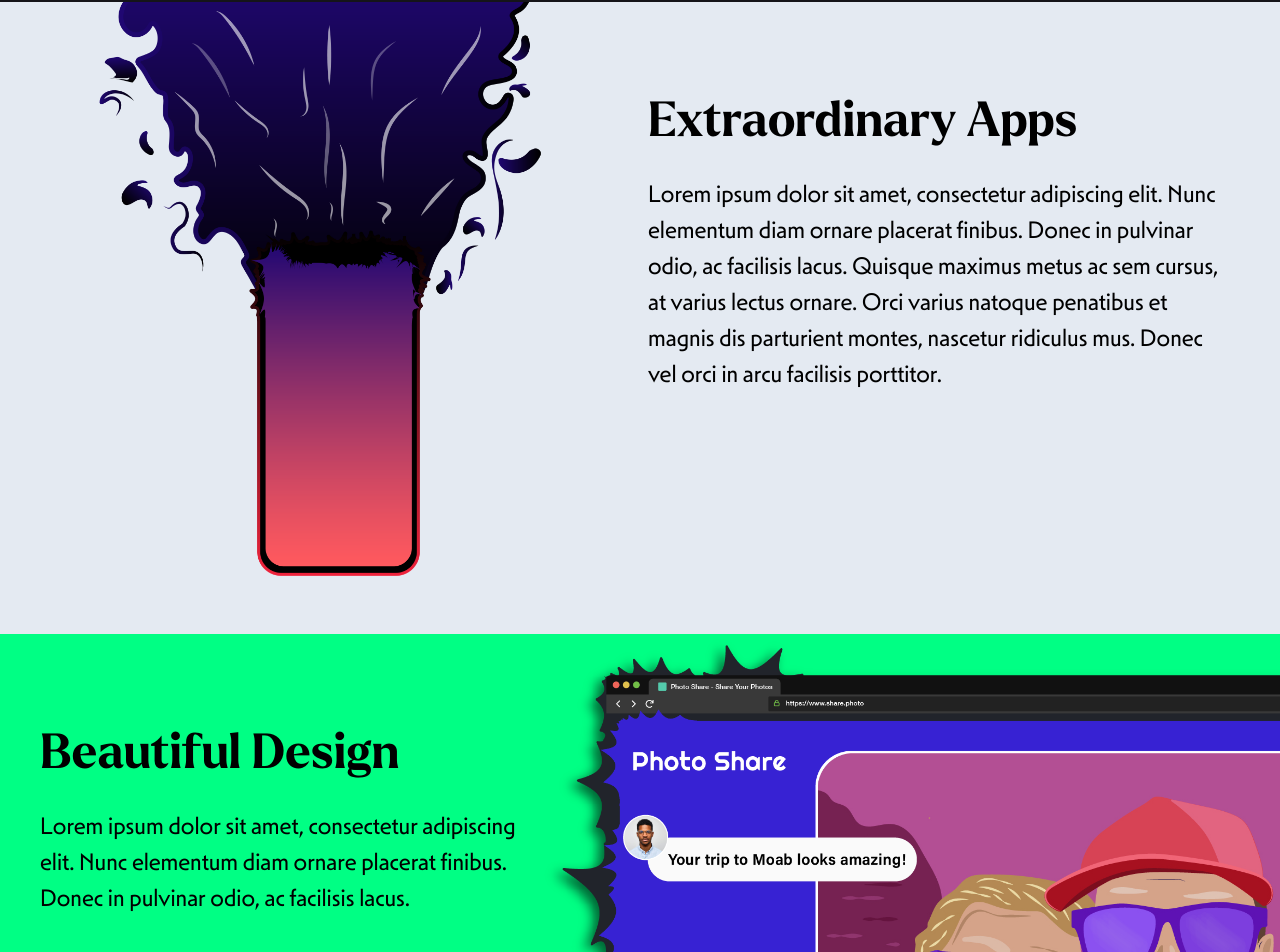
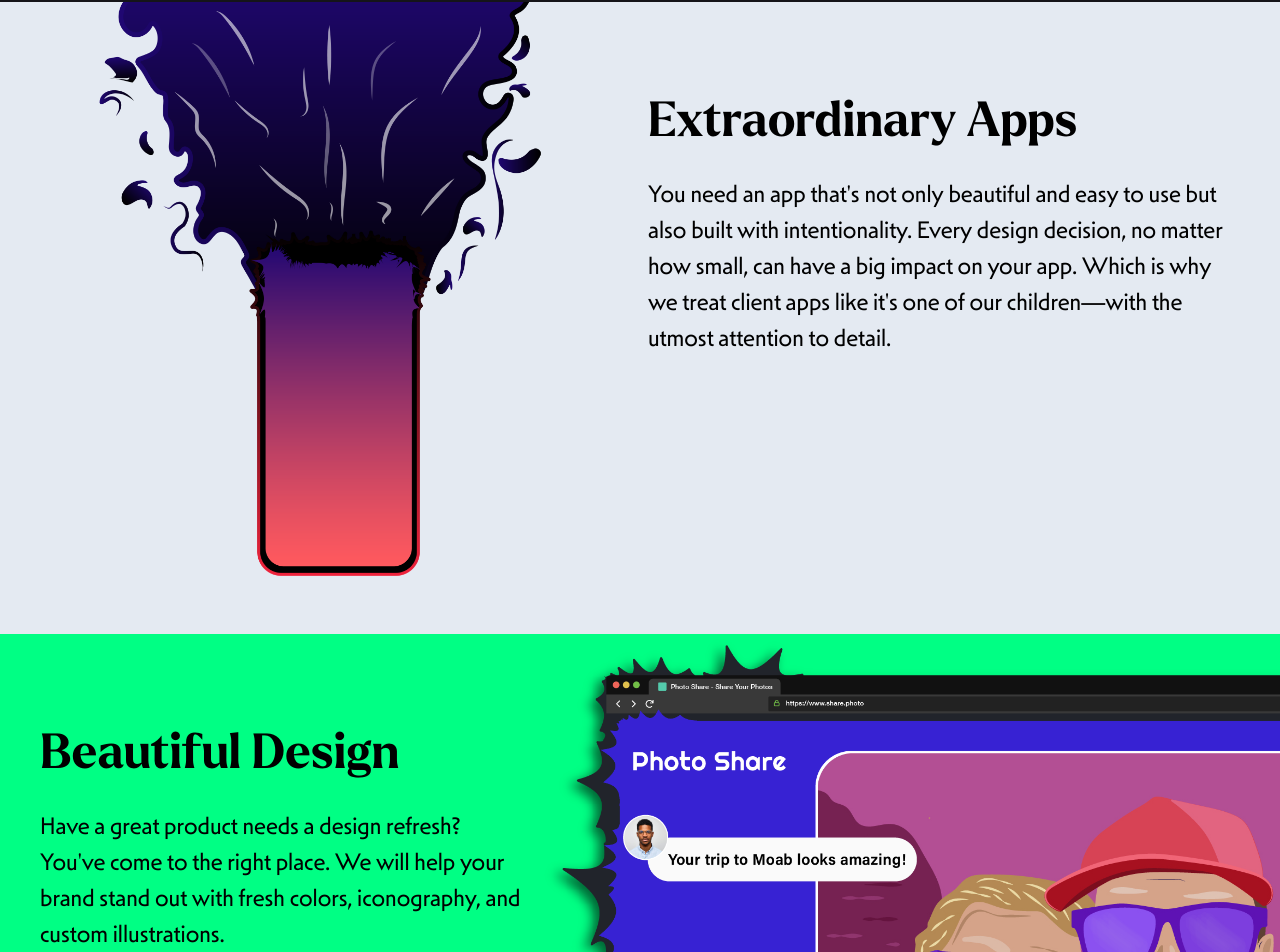
Before and after one commit to sudo-digital/sudo-digital, a React (Create React App) app: page / in a window 1280 px wide. Shown: the part 678-1630 px from the top of the page. Built offline with nearby package versions, Linux system fonts and the light colour scheme.

Commit message:
redesign v1.1

```diff
--- a/src/pages/HomeTwo.js
+++ b/src/pages/HomeTwo.js
@@ -49,7 +49,7 @@ class HomeTwo extends React.Component {
             </div>
             <div className='col-md-6 col-xs-12 left-text-md center-text-xs'>
               <h2 className='type-larken p-t-3-md p-t-0-xs'>Extraordinary Apps</h2>
-              <p className='lg'>Lorem ipsum dolor sit amet, consectetur adipiscing elit. Nunc elementum diam ornare placerat finibus. Donec in pulvinar odio, ac facilisis lacus. Quisque maximus metus ac sem cursus, at varius lectus ornare. Orci varius natoque penatibus et magnis dis parturient montes, nascetur ridiculus mus. Donec vel orci in arcu facilisis porttitor.</p>
+              <p className='lg'>You need an app that's not only beautiful and easy to use but also built with intentionality. Every design decision, no matter how small, can have a big impact on your app. Which is why we treat client apps like it's one of our children—with the utmost attention to detail.</p>
             </div>
           </div>
         </div>
@@ -58,7 +58,7 @@ class HomeTwo extends React.Component {
           <div className='row'>
             <div className='col-md-5 col-xs-12 left-text-md center-text-xs p-l-3-md p-l-0-xs'>
               <h2 className='type-larken p-t-3-md p-t-0-xs'>Beautiful Design</h2>
-              <p className='lg'>Lorem ipsum dolor sit amet, consectetur adipiscing elit. Nunc elementum diam ornare placerat finibus. Donec in pulvinar odio, ac facilisis lacus.</p>
+              <p className='lg'>Have a great product needs a design refresh? You've come to the right place. We will help your brand stand out with fresh colors, iconography, and custom illustrations.</p>
             </div>
             <div className='col-md-7 col-xs-12'>
               <img
```
